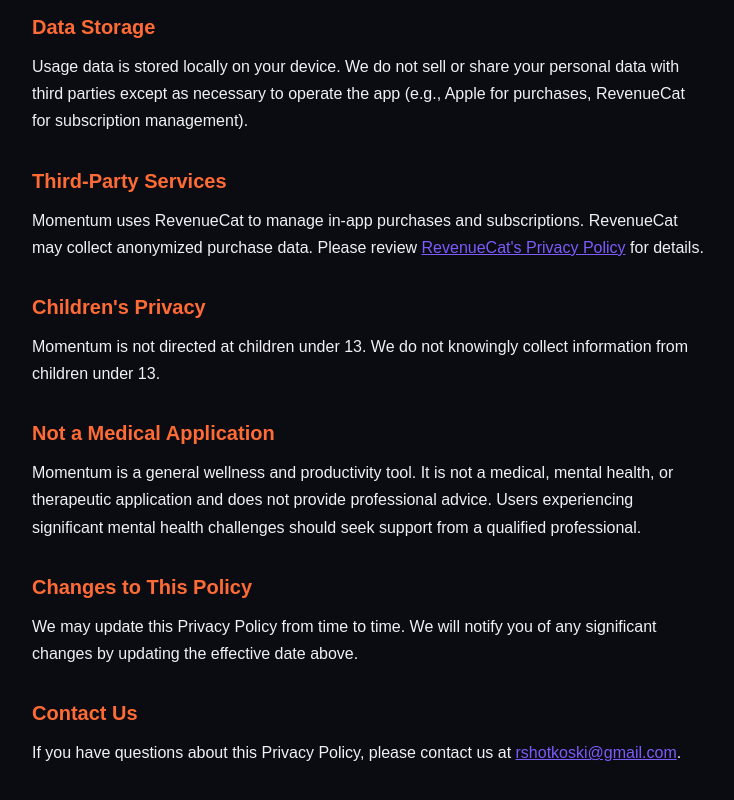
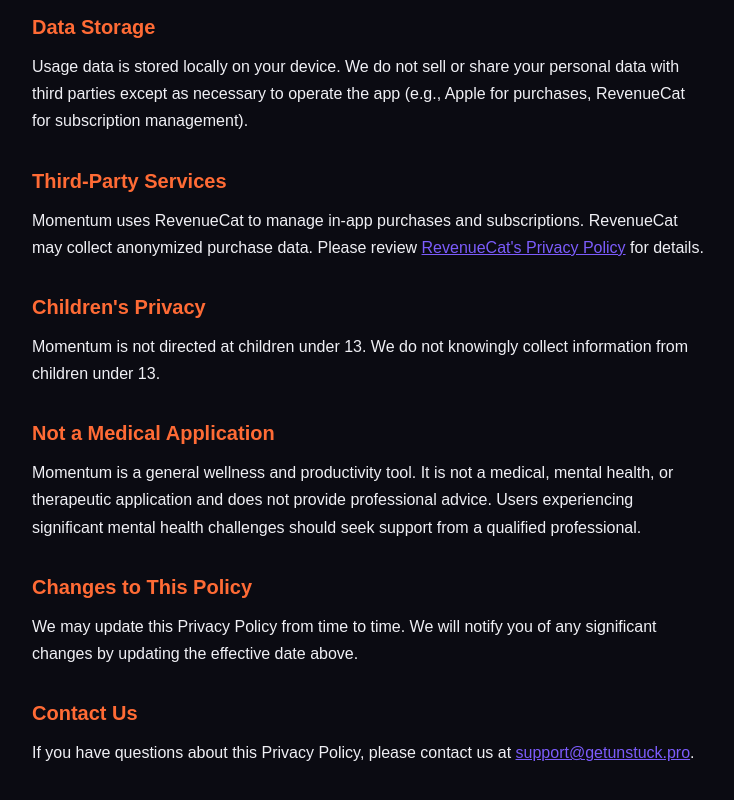
Before and after one commit to rshotkoski/momentum-web, a Next.js app: page /privacy in a window 1280 px wide. Shown: the part 715-1515 px from the top of the page, without its empty margins (272-1006 px from the left). Built offline with nearby package versions, Linux system fonts and the light colour scheme.

Commit message:
fix: update privacy policy contact to support@getunstuck.pro

```diff
--- a/app/privacy/page.tsx
+++ b/app/privacy/page.tsx
@@ -72,8 +72,8 @@
         <h2 className="text-xl font-semibold mt-8 mb-3" style={{ color: '#FF6B35' }}>Contact Us</h2>
         <p className="mb-6" style={{ color: '#F0F0F5', lineHeight: '1.7' }}>
           If you have questions about this Privacy Policy, please contact us at{" "}
-          <a href="mailto:rshotkoski@gmail.com" style={{ color: '#7C5CFC' }} className="underline">
-            rshotkoski@gmail.com
+          <a href="mailto:support@getunstuck.pro" style={{ color: '#7C5CFC' }} className="underline">
+            support@getunstuck.pro
           </a>
           .
         </p>
```
